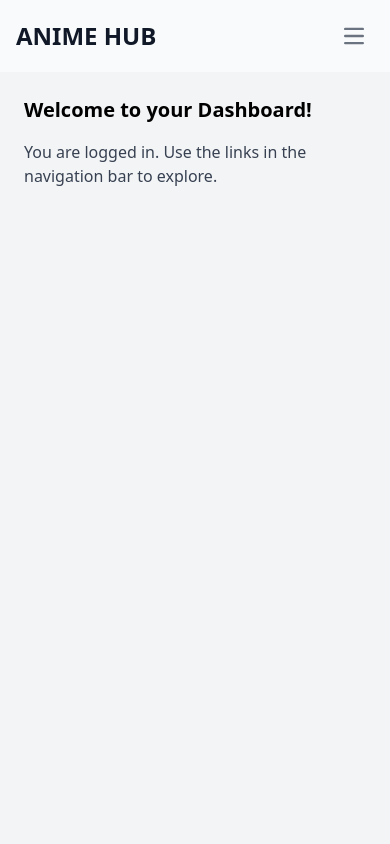
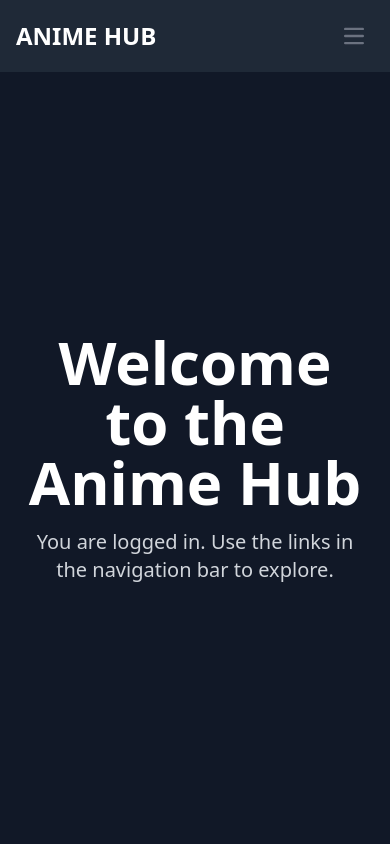
Before and after one commit to phanki5/web_app_anime, a Flask app: page /dashboard in a window 390 px wide. Run offline with Flask 3, Linux system fonts and the light colour scheme; the visitor is signed in with stand-in values (Sample User, id 1); some libraries are stand-ins or nearby versions.

Commit message:
Pages struktur und Dashboard angepasst

```diff
--- a/templates/dashboard.html
+++ b/templates/dashboard.html
@@ -8,12 +8,12 @@
     <!-- Font Awesome -->
     <script src="https://kit.fontawesome.com/82c10cb842.js" crossorigin="anonymous"></script>
 </head>
-<body class="bg-gray-100 h-screen flex flex-col">
+<body class="bg-gray-900 text-white min-h-screen flex flex-col">
     <!-- Navbar -->
-    <nav class="border-gray-200 bg-gray-50 dark:bg-gray-800 dark:border-gray-700">
+    <nav class="border-gray-700 bg-gray-800">
       <div class="max-w-screen-xl flex flex-wrap items-center justify-between mx-auto p-4">
         <a href="#" class="flex items-center">
-            <span class="text-2xl font-bold text-gray-900 dark:text-white">ANIME HUB</span>
+            <span class="text-2xl font-bold text-white">ANIME HUB</span>
         </a>
         <button data-collapse-toggle="navbar-solid-bg" type="button"
                 class="inline-flex items-center p-2 w-10 h-10 justify-center text-sm text-gray-500 rounded-lg md:hidden hover:bg-gray-100 focus:outline-none focus:ring-2 focus:ring-gray-200 dark:text-gray-400 dark:hover:bg-gray-700 dark:focus:ring-gray-600"
@@ -33,18 +33,13 @@
 
             <li>
               <a href="{{ url_for('animelist') }}"
-                class="h-full flex items-center py-2 px-3 md:p-0 text-white bg-blue-700 rounded
-                        md:bg-transparent md:text-blue-700 md:dark:text-blue-500 dark:bg-blue-600
-                        md:dark:bg-transparent" aria-current="page">
+                class="h-full flex items-center py-2 px-3 md:p-0 text-gray-300 hover:text-white">
                 AnimeList
               </a>
             </li>
             <li>
               <a href="{{ url_for('marketplace') }}"
-                class="h-full flex items-center py-2 px-3 md:p-0 text-gray-900 rounded hover:bg-gray-100
-                        md:hover:bg-transparent md:border-0 md:hover:text-blue-700 dark:text-white
-                        md:dark:hover:text-blue-500 dark:hover:bg-gray-700 dark:hover:text-white
-                        md:dark:hover:bg-transparent">
+                class="h-full flex items-center py-2 px-3 md:p-0 text-gray-300 hover:text-white">
                 Marketplace
               </a>
             </li>
@@ -53,23 +48,23 @@
             <div class="flex items-center space-x-4 ml-auto">
               <!-- Inbox Icon -->
               <a href="{{ url_for('inbox') }}" class="p-2 text-sm font-medium text-center text-gray-900 bg-white rounded-lg
-                        hover:bg-gray-100 focus:ring-4 focus:outline-none dark:text-white
-                        focus:ring-gray-50 dark:bg-gray-800 dark:hover:bg-gray-700 dark:focus:ring-gray-600">
-                  <i class="fa-solid fa-inbox text-black"></i>
+                        hover:bg-gray-700 focus:ring-4 focus:outline-none text-white
+                        focus:ring-gray-600 bg-gray-800">
+                  <i class="fa-solid fa-inbox text-black" style="color: #ffffff;"></i>
               </a>
               <!-- Profile Icon -->
               <a href="{{ url_for('my_bookmarks') }}" class="p-2 text-sm font-medium text-center text-gray-900 bg-white rounded-lg
-                        hover:bg-gray-100 focus:ring-4 focus:outline-none dark:text-white
-                        focus:ring-gray-50 dark:bg-gray-800 dark:hover:bg-gray-700 dark:focus:ring-gray-600">
-                  <i class="fa-solid fa-circle-user text-black"></i>
+                        hover:bg-gray-700 focus:ring-4 focus:outline-none text-white
+                        focus:ring-gray-600 bg-gray-800">
+                  <i class="fa-solid fa-circle-user" style="color: #ffffff;"></i>
               </a>
 
               <!-- Dropdown Menu Button for Settings -->
               <button id="dropdownMenuIconButton" data-dropdown-toggle="dropdownGear"
                   class="p-2 text-sm font-medium text-center text-gray-900 bg-white rounded-lg
-                        hover:bg-gray-100 focus:ring-4 focus:outline-none dark:text-white
-                        focus:ring-gray-50 dark:bg-gray-800 dark:hover:bg-gray-700 dark:focus:ring-gray-600">
-                  <i class="fa-solid fa-gear"></i>
+                        hover:bg-gray-700 focus:ring-4 focus:outline-none text-white
+                        focus:ring-gray-600 bg-gray-800">
+                  <i class="fa-solid fa-gear" style="color: #ffffff;"></i>
               </button>
           </div>
           <!-- Dropdown Menu -->
@@ -100,9 +95,11 @@
     </nav>
 
     <!-- Main Content -->
-    <div class="flex-1 p-6">
-        <h2 class="text-xl font-bold mb-4">Welcome to your Dashboard!</h2>
-        <p class="text-gray-700">You are logged in. Use the links in the navigation bar to explore.</p>
+    <div class="flex-1 flex items-center justify-center p-6">
+        <div class="text-center">
+            <h1 class="text-6xl font-bold mb-4">Welcome to the Anime Hub</h1>
+            <p class="text-xl text-gray-300">You are logged in. Use the links in the navigation bar to explore.</p>
+        </div>
     </div>
     <!-- Script for Dropdown Menu -->
     <script src="https://cdn.jsdelivr.net/npm/flowbite@3.1.2/dist/flowbite.min.js"></script>
```
Also changed, not shown: docs/TechnicalDocs/additonalDocs.md (+3 -3 lines), docs/TechnicalDocs/appBehaviour.md (+2 -3 lines), docs/TechnicalDocs/appStructure.md (+1 -1 lines), docs/TechnicalDocs/datenModell.md (+1 -1 lines), docs/TechnicalDocs/technicalDocs.md (+1 -1 lines), docs/User Evaluation/userEvaluation.md (+1 -1 lines), docs/Value Proporsition/valueProporsition.md (+1 -1 lines), docs/sources/sources.md (+1 -1 lines).
